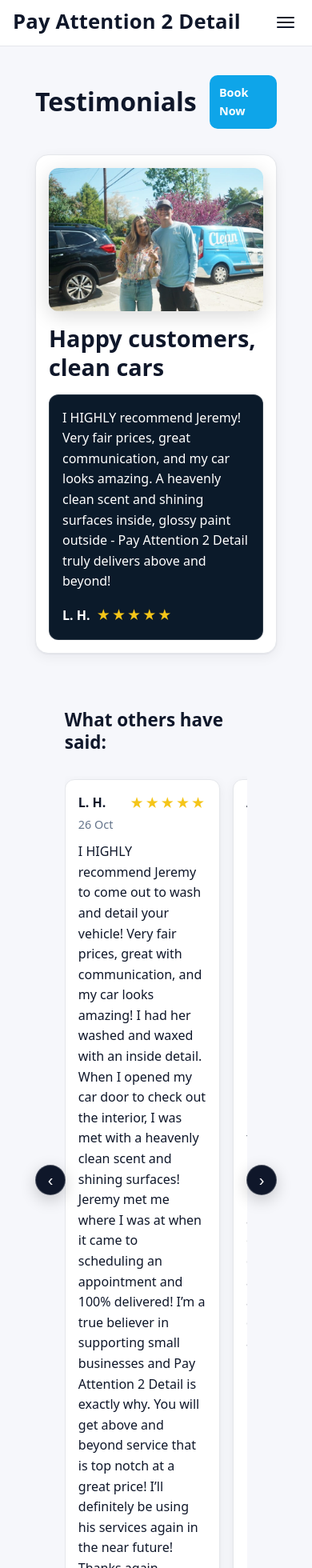
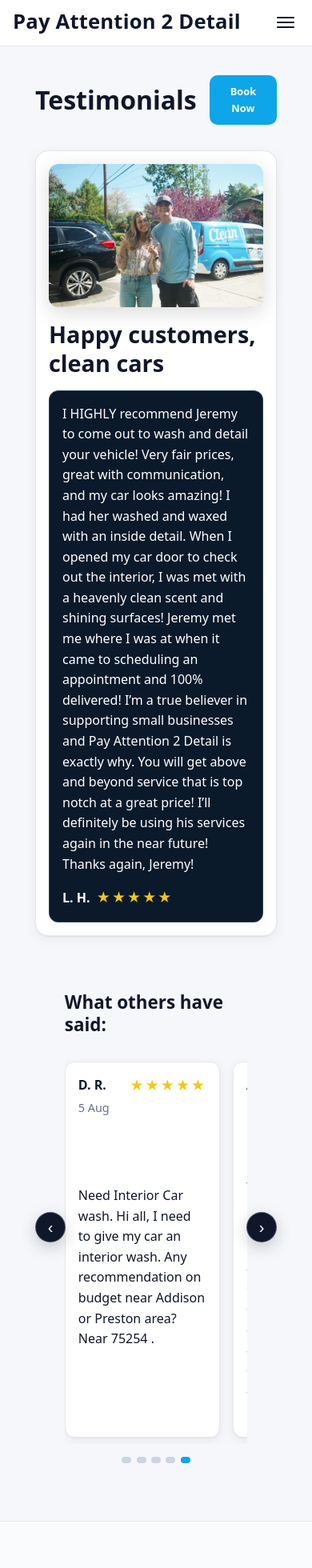
Before and after one commit to chevrechou/car-detailing, a Next.js app: page /testimonials in a window 390 px wide. Shown: the top 1960 px of the page at 80% size. Built offline with nearby package versions, Linux system fonts and the light colour scheme.

Commit message:
fix testimonials

```diff
--- a/src/app/testimonials/page.tsx
+++ b/src/app/testimonials/page.tsx
@@ -16,11 +16,10 @@
 const REVIEWS: Review[] = [
 	{
 		id: 1,
-    name: "L. H.",
+		name: "D. R.",
 		stars: 5,
-    date: "26 Oct",
-    text:
-      "I HIGHLY recommend Jeremy to come out to wash and detail your vehicle! Very fair prices, great with communication, and my car looks amazing! I had her washed and waxed with an inside detail. When I opened my car door to check out the interior, I was met with a heavenly clean scent and shining surfaces! Jeremy met me where I was at when it came to scheduling an appointment and 100% delivered! I’m a true believer in supporting small businesses and Pay Attention 2 Detail is exactly why. You will get above and beyond service that is top notch at a great price! I’ll definitely be using his services again in the near future! Thanks again, Jeremy!",
+		date: "5 Aug",
+		text:"Need Interior Car wash. Hi all, I need to give my car an interior wash. Any recommendation on budget near Addison or Preston area? Near 75254 ."
 	},
 	{
 		id: 2,
@@ -142,7 +141,7 @@
 					<h2 className={styles.featuredTitle}>Happy customers, clean cars</h2>
 					<blockquote className={styles.featuredQuote}>
 						<p>
-              I HIGHLY recommend Jeremy! Very fair prices, great communication, and my car looks amazing. A heavenly clean scent and shining surfaces inside, glossy paint outside - Pay Attention 2 Detail truly delivers above and beyond!
+							I HIGHLY recommend Jeremy to come out to wash and detail your vehicle! Very fair prices, great with communication, and my car looks amazing! I had her washed and waxed with an inside detail. When I opened my car door to check out the interior, I was met with a heavenly clean scent and shining surfaces! Jeremy met me where I was at when it came to scheduling an appointment and 100% delivered! I’m a true believer in supporting small businesses and Pay Attention 2 Detail is exactly why. You will get above and beyond service that is top notch at a great price! I’ll definitely be using his services again in the near future! Thanks again, Jeremy!
 						</p>
 						<footer>
 							<strong>L. H.</strong> <Stars count={5} />
--- a/src/app/testimonials/testimonials.module.css
+++ b/src/app/testimonials/testimonials.module.css
@@ -281,7 +281,9 @@
   }
 
   .cta {
-    font-size: 0.9rem;
+    font-size: 0.8rem;
     padding: .6rem 0.7rem;
+    width: 100%;
+    text-align: center;
   }
 }
```
Lines whose indentation alone changed are shown as unchanged.
